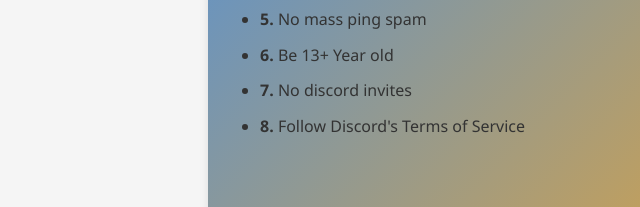
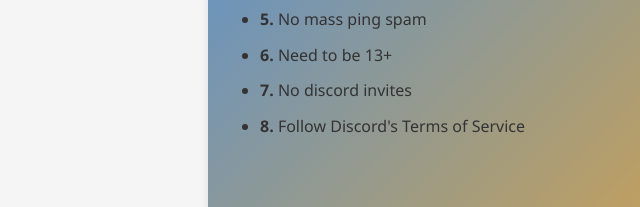
Before and after one commit to yousef271/Northwest-Greenville-Roleplay, a plain HTML site: page index.html in a window 1280 px wide. Shown: the part 820-1027 px from the top of the page, 0-640 px from the left. Drawn offline with Linux system fonts and the light colour scheme.

Commit message:
Update index.html

```diff
--- a/index.html
+++ b/index.html
@@ -244,7 +244,7 @@
           <li><strong>3.</strong> No Spamming</li>
           <li><strong>4.</strong> be respectful to everyone</li>
           <li><strong>5.</strong> No mass ping spam</li>
-          <li><strong>6.</strong> Be 13+ Year old</li>
+          <li><strong>6.</strong> Need to be 13+</li>
           <li><strong>7.</strong> No discord invites</li>
           <li><strong>8. </strong>Follow Discord's Terms of Service</li>
         </ul>
```
